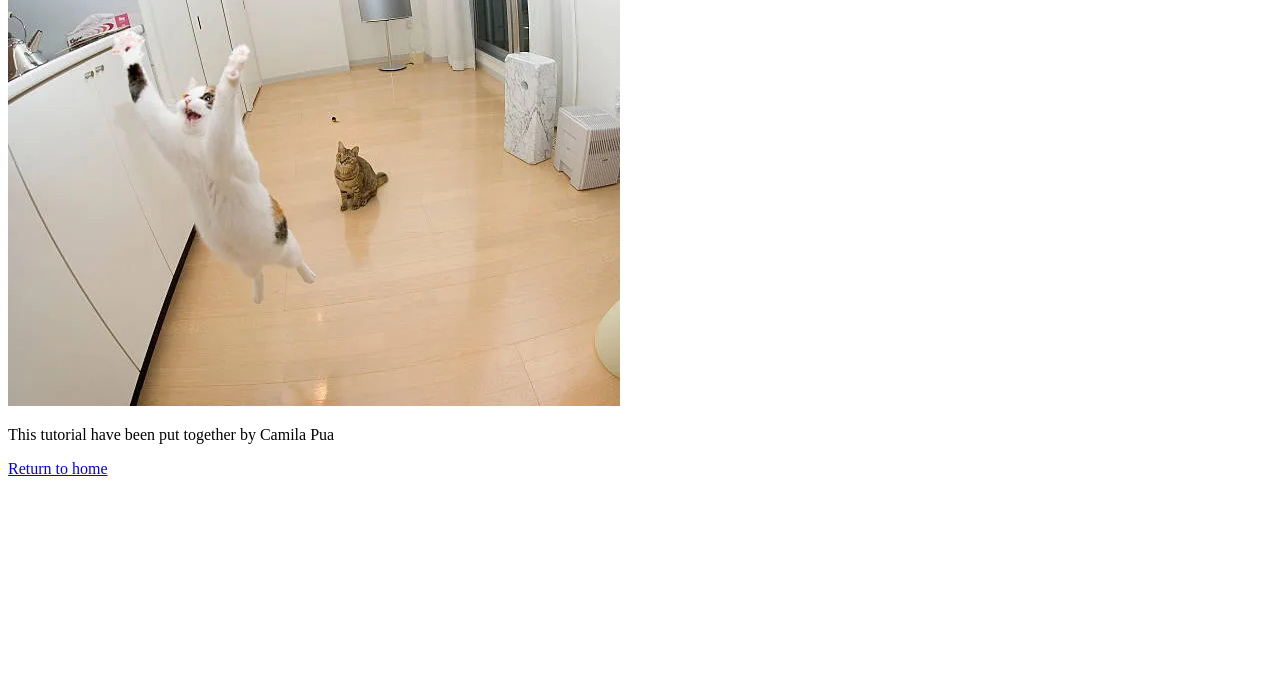
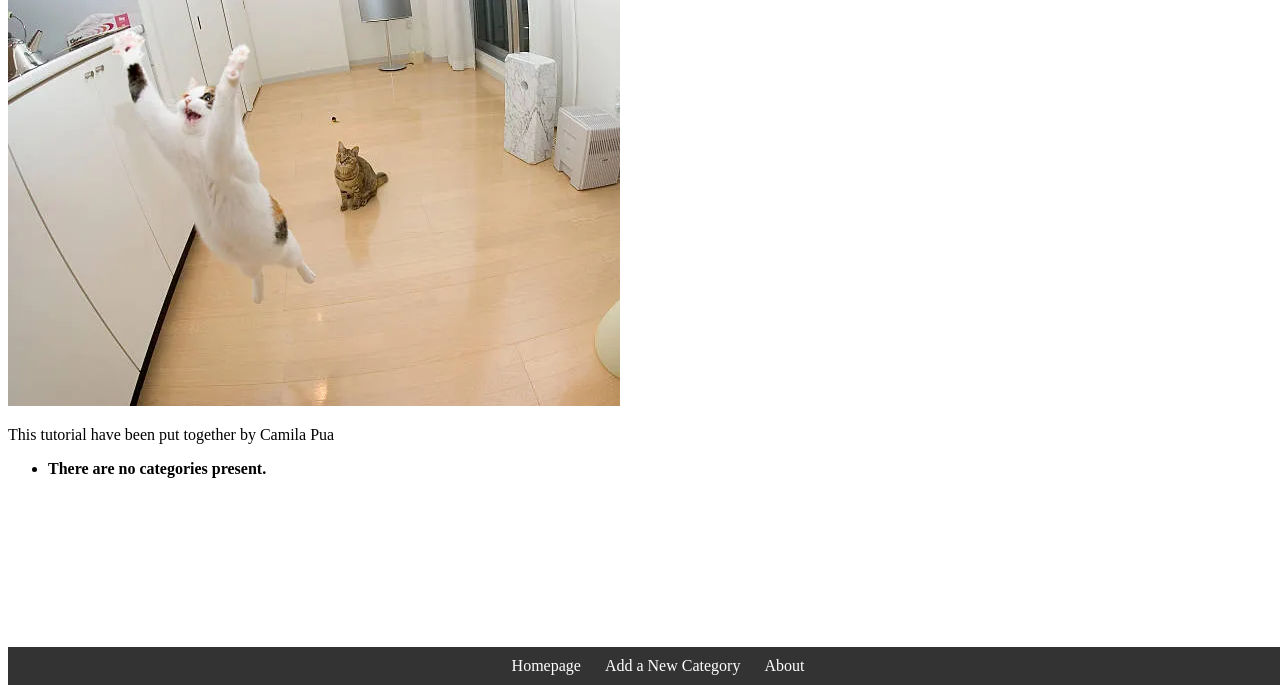
Before and after one commit to CamilaPua/rango, a Django app: page /about/ in a window 1280 px wide. Shown: the part 115-800 px from the top of the page. Run offline with Django 4.2, Linux system fonts and the light colour scheme; data that the repository does not hold is empty.

Commit message:
chapter 8: template inheritance and relative urls

```diff
--- a/rango/forms.py
+++ b/rango/forms.py
@@ -28,7 +28,7 @@ class PageForm(forms.ModelForm):
     def clean(self):
         cleaned_data = self.cleaned_data
         url = cleaned_data.get('url')
-        url = re.sub(r"https?\/+", url)
+        url = re.sub(r"http[s]:[\/]+","", url)
         if url:
             url = f'https://{url}'
             cleaned_data['url'] = url
--- a/rango/templates/rango/about.html
+++ b/rango/templates/rango/about.html
@@ -1,14 +1,8 @@
-<!DOCTYPE html>
+{% extends 'rango/base.html' %}
 {% load static %}
-<html lang="en">
 
-    <head>
-        <meta charset="UTF-8">
-        <meta name="viewport" content="width=device-width, initial-scale=1.0">
-        <title>Rango</title>
-    </head>
-
-    <body>
+{% block title_block %}About{% endblock %}
+{% block body_block %}
     <p>
         <h1>Rangos says...</h1>
         here is the about page.
@@ -17,11 +11,6 @@
         <img src="{% get_media_prefix %}cat.webp" alt="picture of Rango and her"><br />
     </div>
     <p>
-            This tutorial have been put together by Camila Pua<br/>
+        This tutorial have been put together by Camila Pua
     </p>
-        <p>
-            <a href="/">Return to home</a><br/>
-        </p>
-    </body>
-
-</html>
+{% endblock %}
--- /dev/null
+++ b/rango/templates/rango/base.html
@@ -0,0 +1,50 @@
+<!DOCTYPE html>
+{% load static %}
+{% load rango_template_tags %}
+<html lang="en">
+<head>
+    <meta charset="UTF-8">
+    <meta name="viewport" content="width=device-width, initial-scale=1.0">
+    <title>Rango -
+        {% block title_block %}
+            How to Tango with Django!
+        {% endblock %}
+    </title>
+    <style>
+        /* Estilo para el footer */
+        footer {
+            position: fixed;
+            bottom: 0;
+            width: 100%;
+            background-color: #333;
+            color: #fff;
+            text-align: center;
+            padding: 10px;
+        }
+        /* Estilo para los enlaces en el footer */
+        footer a {
+            color: #fff;
+            text-decoration: none;
+            margin: 10px;
+        }
+    </style>
+</head>
+<body>
+    <div>
+        {% block body_block %}
+            This is the body_block's default content.
+        {% endblock %}
+    </div>
+    <div>
+        {% block sidebar_block %}
+            {% get_category_list category %}
+        {% endblock %}
+    </div>
+    <br>
+    <footer>
+        <a href="{% url 'rango:index' %}">Homepage</a>
+        <a href="{% url 'rango:add_category' %}">Add a New Category</a>
+        <a href="{% url 'rango:about' %}">About</a><br />
+    </footer>
+</body>
+</html>
--- /dev/null
+++ b/rango/templates/rango/categories.html
@@ -0,0 +1,19 @@
+<ul>
+    {% if categories %}
+        {% for category in categories %}
+            {% if category == current_category %}
+                <li>
+                    <strong>
+                        <a href="{% url 'rango:show_category' category.slug %}">{{ category.name }}</a>
+                    </strong>
+                </li>
+            {% else %}
+                <li>
+                    <a href="{% url 'rango:show_category' category.slug %}">{{ category.name }}</a>
+                </li>
+            {% endif %}
+        {% endfor %}
+    {% else %}
+        <li><strong>There are no categories present.</strong></li>
+    {% endif %}
+</ul>
--- /dev/null
+++ b/rango/templatetags/rango_template_tags.py
@@ -0,0 +1,9 @@
+from django import template
+from rango.models import Category
+
+register = template.Library()
+
+@register.inclusion_tag('rango/categories.html')
+def get_category_list(current_category=None):
+    return {'categories': Category.objects.all(),
+            'current_category': current_category}
--- a/rango/views.py
+++ b/rango/views.py
@@ -34,7 +34,7 @@ def add_category(request):
         form = CategoryForm(request.POST)
         if form.is_valid():
             form.save(commit=True)
-            return redirect('/rango/')
+            return redirect('/')
         else:
             print(form.errors)
     return render(request, 'rango/add_category.html', {'form': form})
@@ -61,4 +61,4 @@ def add_page(request, category_name_slug):
         else:
             print(form.errors)
     context_dict = {'form': form, 'category': category}
-    return render(request, 'rango/add_page.html', context_dict)
+    return render(request, 'rango/add_page.html', context=context_dict)
```
Also changed, not shown: rango/templates/rango/add_category.html (+7 -11 lines), rango/templates/rango/add_page.html (+7 -11 lines), rango/templates/rango/category.html (+14 -13 lines), rango/templates/rango/index.html (+5 -16 lines), rango/templatetags/__init__.py (added). Lines whose indentation alone changed are shown as unchanged.
